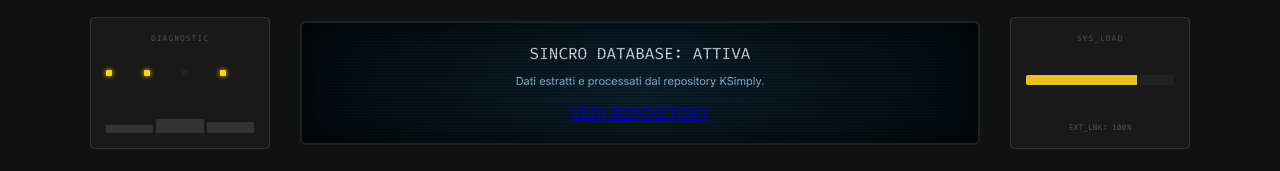
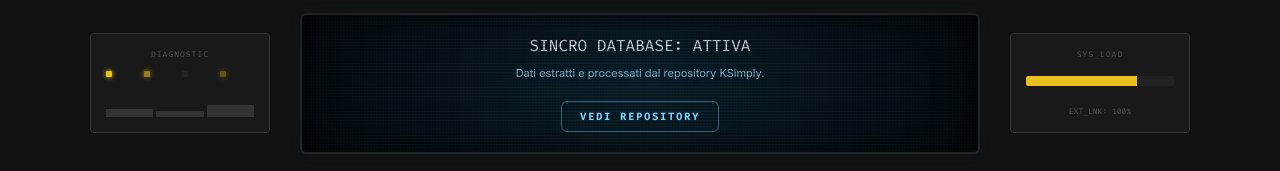
Before and after one commit to d4N-87/SHUNT, a plain HTML site: page index.html in a window 1280 px wide. Shown: the part 1119-1290 px from the top of the page. Drawn offline with nearby package versions, Linux system fonts and the light colour scheme; no server answers.

Commit message:
Fix CSS regressions from removing Tailwind preflight
Restore the global resets Tailwind used to provide and that the design relied on:

- box-sizing: border-box globally (search input now aligns with the filter bar)

- reset default link styling, then theme the footer 'view repository' link as a cyan button matching the console screen

Also animate the left footer diagnostic panel (equalizer bars + blinking LEDs) to match the animated right panel.

Co-Authored-By: Claude Opus 4.8 <noreply@anthropic.com>

```diff
--- a/css/style.css
+++ b/css/style.css
@@ -176,6 +176,10 @@
 }
 
 /* --- BASE / UTILITY (replaces Tailwind CDN) --- */
+/* Tailwind's preflight used to apply these globally; restored here. */
+*, *::before, *::after { box-sizing: border-box; }
+a { color: inherit; text-decoration: none; }
+
 body { background-color: #1a1a1a; margin: 0; }
 .kh-mono { font-family: 'Fira Code', monospace; }
 .kh-fade { animation: khFade 0.4s ease-out; }
@@ -214,6 +218,38 @@ body { background-color: #1a1a1a; margin: 0; }
 .kh-btn-dl:focus-visible { outline: 2px solid var(--brand-gold); outline-offset: 2px; }
 
 @keyframes khTextPulse { 0%, 100% { opacity: 1; } 50% { opacity: 0.4; } }
+
+/* Footer "view repository" link, themed to match the cyan console screen */
+.kh-footer-link {
+    display: inline-block;
+    margin-top: 6px;
+    font-family: 'Fira Code', monospace;
+    font-size: 10px;
+    font-weight: 700;
+    letter-spacing: 2px;
+    text-transform: uppercase;
+    color: #7fd4ff;
+    border: 1px solid rgba(127, 212, 255, 0.4);
+    padding: 8px 18px;
+    border-radius: 6px;
+    transition: 0.3s;
+    position: relative;
+    z-index: 3;
+}
+.kh-footer-link:hover {
+    color: #001018;
+    background: #7fd4ff;
+    box-shadow: 0 0 12px rgba(127, 212, 255, 0.5);
+}
+
+/* Bring the left footer panel to life (mirrors the animated right panel) */
+.kh-diag-led.active { animation: khPulse 1.8s infinite; }
+.kh-diag-led.active:nth-child(2) { animation-delay: 0.3s; }
+.kh-diag-led.active:nth-child(4) { animation-delay: 0.6s; }
+.kh-mini-graph .kh-graph-bar { animation: khEq 1.2s ease-in-out infinite; }
+.kh-mini-graph .kh-graph-bar:nth-child(2) { animation-delay: 0.25s; }
+.kh-mini-graph .kh-graph-bar:nth-child(3) { animation-delay: 0.5s; }
+@keyframes khEq { 0%, 100% { height: 30%; } 50% { height: 90%; } }
 
 /* Respect users who prefer reduced motion */
 @media (prefers-reduced-motion: reduce) {
```
